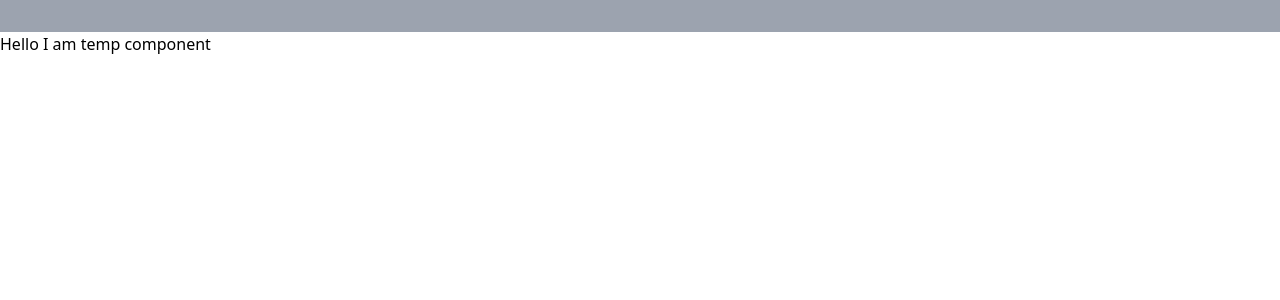
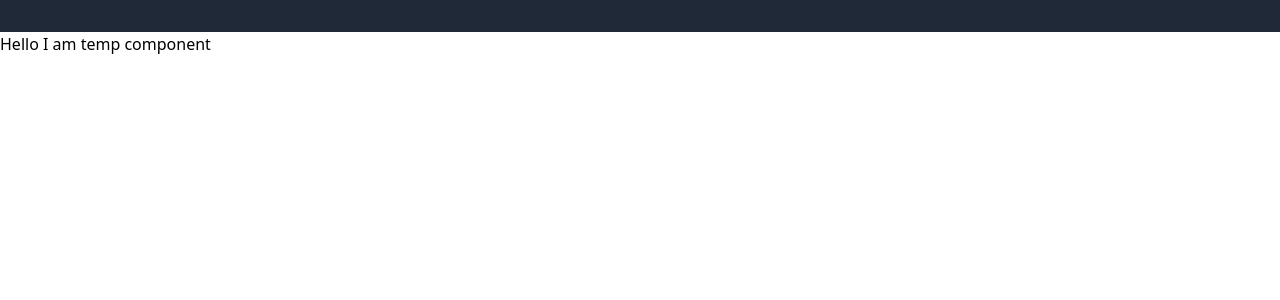
Before and after one commit to Ankita-singh-05/BookMyShow, a React (Create React App) app: page / in a window 1280 px wide. Shown: the top 300 px of the page. Built offline with nearby package versions, Linux system fonts and the light colour scheme; the HTML template or start-up script is replaced by a standard one.

Commit message:
Medium Screen Navbar

```diff
--- a/src/components/Navbar/navbar.component.js
+++ b/src/components/Navbar/navbar.component.js
@@ -23,8 +23,8 @@ const NavSm = () => {
 const NavMd = () => {
     return (
         <>
-            <div className="w-full">
-                <BiSearch />
+            <div className="w-full flex gap-2 items-center bg-white px-2 py-3 rounded-md">
+                <BiSearch className="pl-1"/>
                 <input
                     type="search"
                     className="w-full"
@@ -41,7 +41,7 @@ const NavLg = () => {};
 const Navbar = () => {
     return (
         <>
-        <nav className="bg-gray-400 px-2 py-4">
+        <nav className="bg-gray-800 px-2 py-4">
             <div className="md:hidden">{/* Mobile Screen */}
                 <NavSm />
             </div>
```
